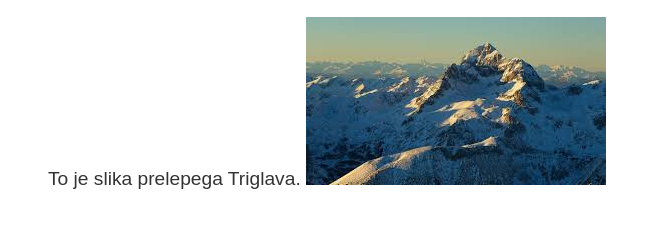
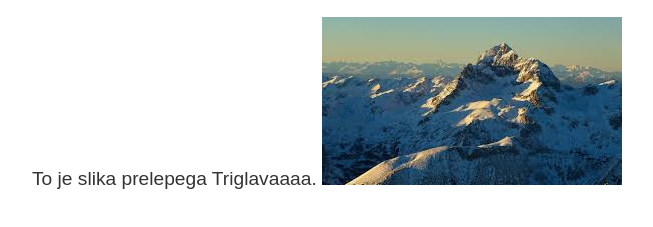
Before and after one commit to Kristinapascinski/Kristinapascinski.github.io, a plain HTML site: page index.html in a window 1280 px wide. Shown: the part 89-316 px from the top of the page, without its empty margins (313-966 px from the left). Drawn offline with Linux system fonts and the light colour scheme.

Commit message:
posodobitev dokumenta

```diff
--- a/index.html
+++ b/index.html
@@ -23,7 +23,7 @@
 </head>
 <body>
    <h1>Kristinina spletna stran</h1>
-   <p>To je slika prelepega Triglava.
+   <p>To je slika prelepega Triglavaaaa.
       <img src="triglav.jpeg" alt="Slika Triglava">
 
    </p>
```
